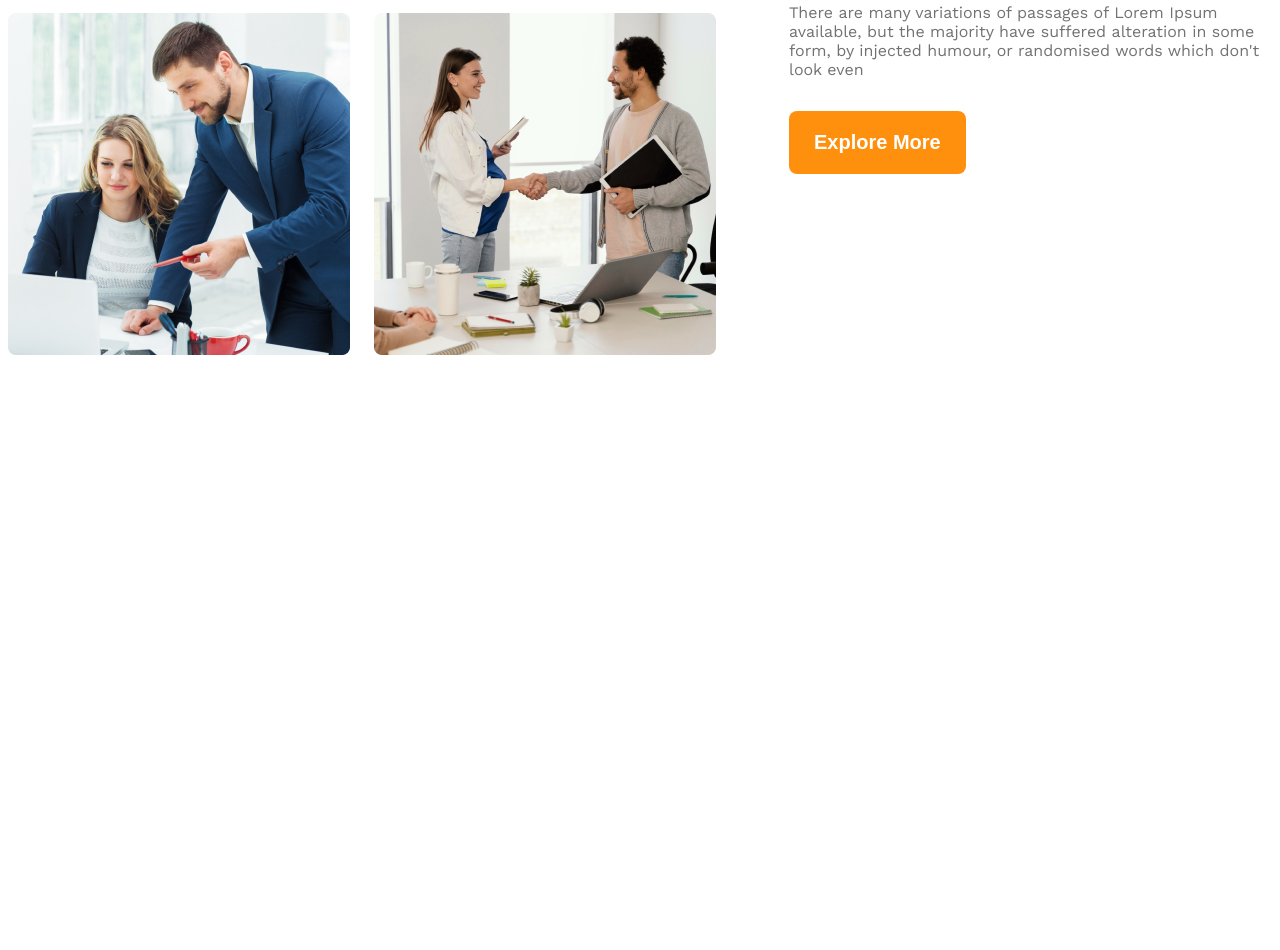
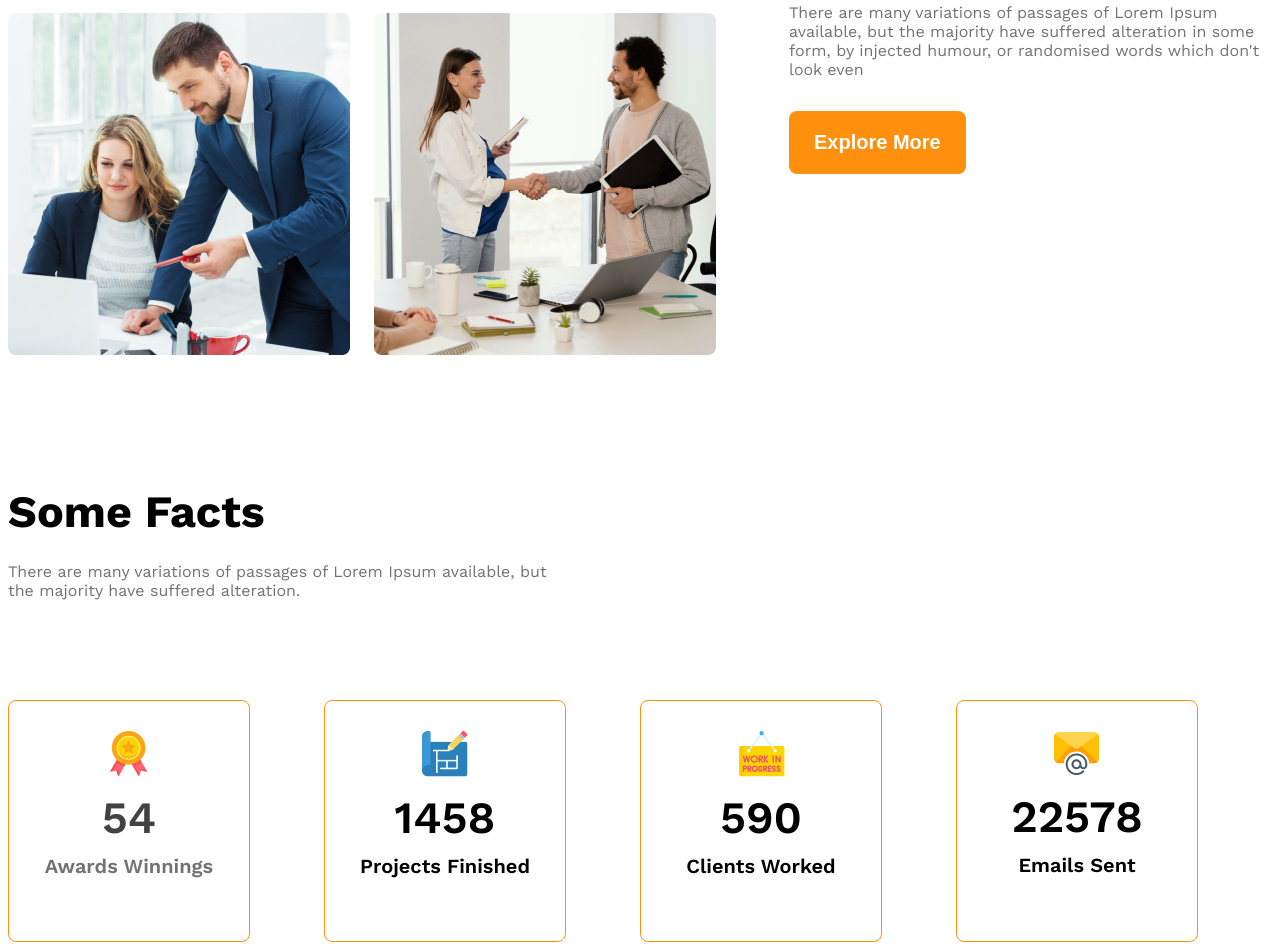
Before and after one commit to Maruful95/g3-architecture-website, a plain HTML site: page index.html in a window 1280 px wide. Shown: the part 1718-2668 px from the top of the page. Before the commit the page ends 2081 px from the top, so only its background shows below. Drawn offline with nearby package versions, Linux system fonts and the light colour scheme.

Commit message:
added some facts section

```diff
--- a/index.html
+++ b/index.html
@@ -27,6 +27,7 @@
         </div>
     </header>
     <main>
+        <!-- features section start -->
         <section class="teams display-flex">
             <div class="team-image-container">
                 <img src="images/team1.png" alt="Two architects discussing about design.">
@@ -35,11 +36,52 @@
                 <img src="images/team4.png" alt="">
             </div>
             <div class="our-features">
-                <h3 class="feature-title"><span id="quick-list" class="dark-3">Quick list </span><span>of Our </span><span class="text-primary">Features</span></h3>
+                <h3 class="section-title"><span id="quick-list" class="dark-3">Quick list </span><span>of Our </span><span class="text-primary">Features</span></h3>
                 <p class="feature-description dark-3">There are many variations of passages of Lorem Ipsum available, but the majority have suffered alteration in some form, by injected humour, or randomised words which don't look even</p>
                 <button class="btn-primary">Explore More</button>
             </div>
         </section>
+
+        <!-- features -->
+        <section>
+            <h3 class="section-title"></h3>
+        </section>
+
+        <!-- some facts -->
+         <section class="some-fact">
+            <h3 class="section-title">Some Facts</h3>
+            <p class="fact-description dark-3">There are many variations of passages of Lorem Ipsum available, but the majority have suffered alteration.</p>
+            <div class="facts-container">
+                <div class="fact display-flex">
+                    <div>
+                        <img src="images/icons/ribon.png" alt="" class="fact-icon">
+                        <h4 class="fact-number dark-2">54</h4>
+                        <h5 class="fact-name dark-3">Awards Winnings</h5>
+                    </div>
+                </div>
+                <div class="fact display-flex">
+                    <div>
+                        <img src="images/icons/projects.png" alt="" class="fact-icon">
+                        <h4 class="fact-number">1458</h4>
+                        <h5 class="fact-name">Projects Finished</h5>
+                    </div>
+                </div>
+                <div class="fact display-flex">
+                    <div>
+                        <img src="images/icons/customers.png" alt="" class="fact-icon">
+                        <h4 class="fact-number">590</h4>
+                        <h5 class="fact-name">Clients Worked</h5>
+                    </div>
+                </div>
+                <div class="fact display-flex">
+                    <div>
+                        <img src="images/icons/email.png" alt="" class="fact-icon">
+                        <h4 class="fact-number">22578</h4>
+                        <h5 class="fact-name">Emails Sent</h5>
+                    </div>
+                </div>
+            </div>
+         </section>
     </main>
     <footer>
 
--- a/styles/g3 archi.css
+++ b/styles/g3 archi.css
@@ -54,6 +54,13 @@ main{
 main > section{
     margin-top: 130px;
 }
+
+.section-title{
+    font-size: 2.8rem;
+    font-weight: 700;
+    margin-bottom: 24px;
+}
+
 
 
 
@@ -139,12 +146,6 @@ main > section{
     max-width: 537px;
 }
 
-.feature-title{
-    font-size: 2.8rem;
-    font-weight: 700;
-    margin-bottom: 24px;
-}
-
 .feature-description{
     font-size: 1rem;
     font-weight: 400;
@@ -157,6 +158,45 @@ main > section{
 
 
 
+
+/* some facts related style */
+.facts-container{
+    display: grid;
+    grid-template-columns: repeat(4, 1fr);
+}
+
+.fact-description{
+    max-width: 540px;
+    margin-top: 24px;
+    margin-bottom: 100px;
+}
+
+.fact{
+    border: 1px solid #ff900e;
+    width: 240px;
+    height: 240px;
+    border-radius: 8px;
+    text-align: center;
+    align-items: center;
+    justify-content: center;
+}
+
+.fact-number{
+    font-size: 2.8rem;
+    font-weight: 600;
+    margin-top: 10px;
+    margin-bottom: 5px;
+}
+
+.fact-name{
+    font-size: 1.25rem;
+    font-weight: 600;
+    margin-top: 10px;
+}
+
+
+
+
 /* responsive media query */
 
 @media screen and (max-width: 576px) {
@@ -165,11 +205,16 @@ main > section{
     .teams{
         flex-direction: column;
     }
-    .team-image-container{
+    .team-image-container,
+    .facts-container{
         grid-template-columns: repeat(1, 1fr);
     }
     .our-features{
         margin-left: 20px;
+    }
+    .facts-container{
+        justify-items: center;
+        gap: 24px;
     }
 }
 
```
